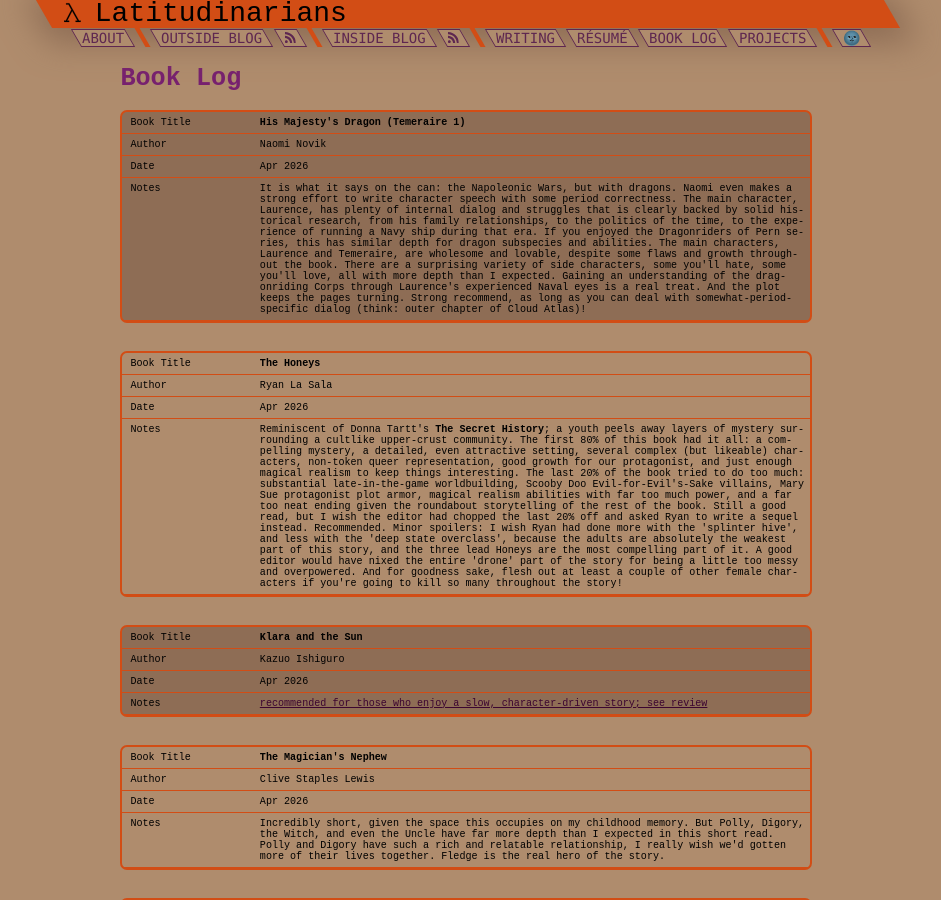
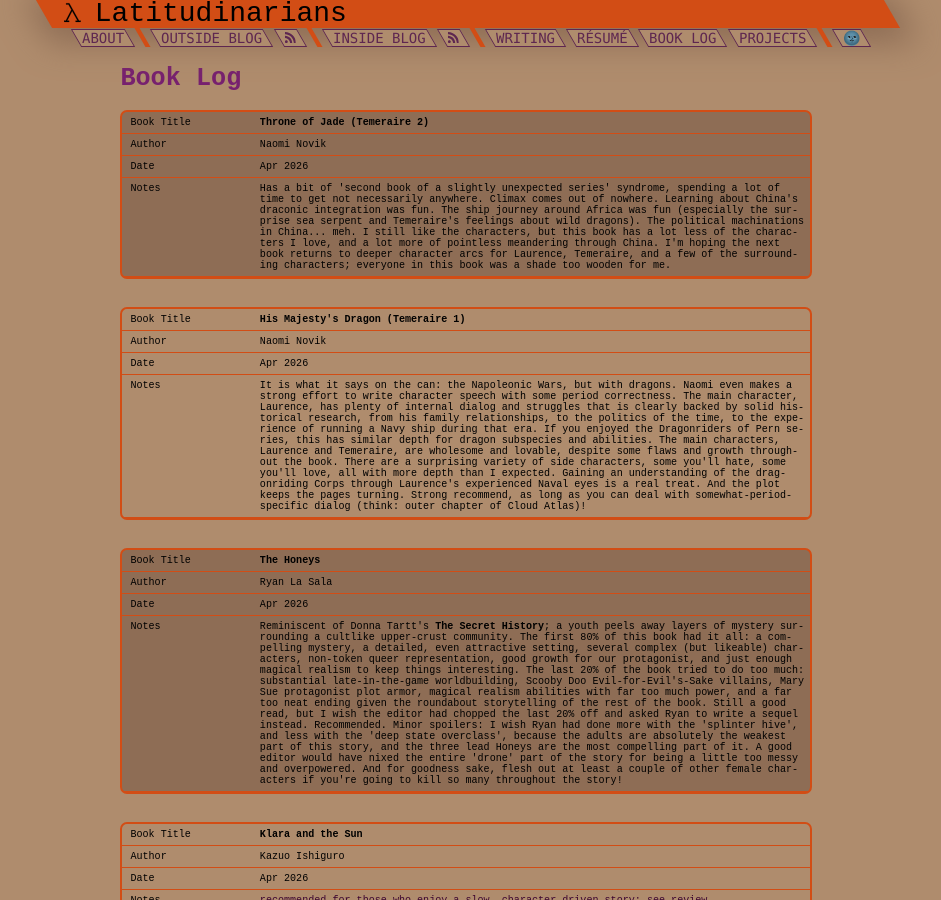
Before and after one commit to nathan-contino/nathan-contino.github.io, a Jekyll site: the page built from _pages/reading.md, in a window 1280 px wide and 900 px high. Shown: the whole window, without its empty margins (174-1115 px from the left). Built offline with Jekyll 4.4.1, drawn with Linux system fonts in a browser that asks for light colours.

Commit message:
Temeraire 2

```diff
--- a/_pages/reading.md
+++ b/_pages/reading.md
@@ -10,6 +10,7 @@
 
 | Book Title 					| Author 				| Date 			| Notes |
 | ---		 					| ---		 			| ---			| ---	|
+| **Throne of Jade (Temeraire 2)** | Naomi Novik		| Apr 2026		| Has a bit of 'second book of a slightly unexpected series' syndrome, spending a lot of time to get not necessarily anywhere. Climax comes out of nowhere. Learning about China's draconic integration was fun. The ship journey around Africa was fun (especially the surprise sea serpent and Temeraire's feelings about wild dragons). The political machinations in China... meh. I still like the characters, but this book has a lot less of the characters I love, and a lot more of pointless meandering through China. I'm hoping the next book returns to deeper character arcs for Laurence, Temeraire, and a few of the surrounding characters; everyone in this book was a shade too wooden for me. |
 | **His Majesty's Dragon (Temeraire 1)** | Naomi Novik	| Apr 2026		| It is what it says on the can: the Napoleonic Wars, but with dragons. Naomi even makes a strong effort to write character speech with some period correctness. The main character, Laurence, has plenty of internal dialog and struggles that is clearly backed by solid historical research, from his family relationships, to the politics of the time, to the experience of running a Navy ship during that era. If you enjoyed the Dragonriders of Pern series, this has similar depth for dragon subspecies and abilities. The main characters, Laurence and Temeraire, are wholesome and lovable, despite some flaws and growth throughout the book. There are a surprising variety of side characters, some you'll hate, some you'll love, all with more depth than I expected. Gaining an understanding of the dragonriding Corps through Laurence's experienced Naval eyes is a real treat. And the plot keeps the pages turning. Strong recommend, as long as you can deal with somewhat-period-specific dialog (think: outer chapter of Cloud Atlas)! |
 | **The Honeys**				| Ryan La Sala 			| Apr 2026 		| Reminiscent of Donna Tartt's **The Secret History**; a youth peels away layers of mystery surrounding a cultlike upper-crust community. The first 80% of this book had it all: a compelling mystery, a detailed, even attractive setting, several complex (but likeable) characters, non-token queer representation, good growth for our protagonist, and just enough magical realism to keep things interesting. The last 20% of the book tried to do too much: substantial late-in-the-game worldbuilding, Scooby Doo Evil-for-Evil's-Sake villains, Mary Sue protagonist plot armor, magical realism abilities with far too much power, and a far too neat ending given the roundabout storytelling of the rest of the book. Still a good read, but I wish the editor had chopped the last 20% off and asked Ryan to write a sequel instead. Recommended. Minor spoilers: I wish Ryan had done more with the 'splinter hive', and less with the 'deep state overclass', because the adults are absolutely the weakest part of this story, and the three lead Honeys are the most compelling part of it. A good editor would have nixed the entire 'drone' part of the story for being a little too messy and overpowered. And for goodness sake, flesh out at least a couple of other female characters if you're going to kill so many throughout the story! |
 | **Klara and the Sun**			| Kazuo Ishiguro		| Apr 2026		| [recommended for those who enjoy a slow, character-driven story; see review](/techblog/2026/04/06/klara-and-the-sun/) |
```
